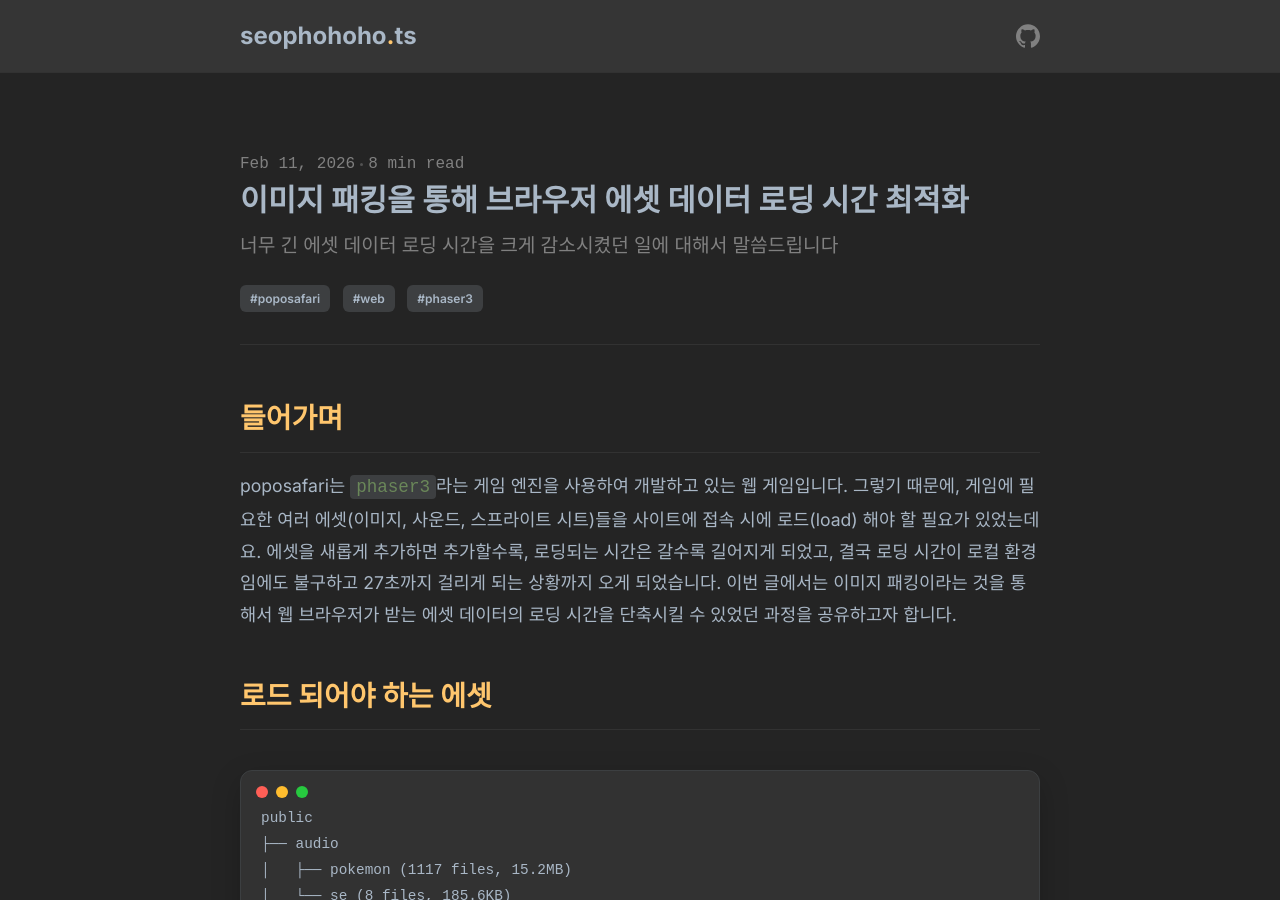
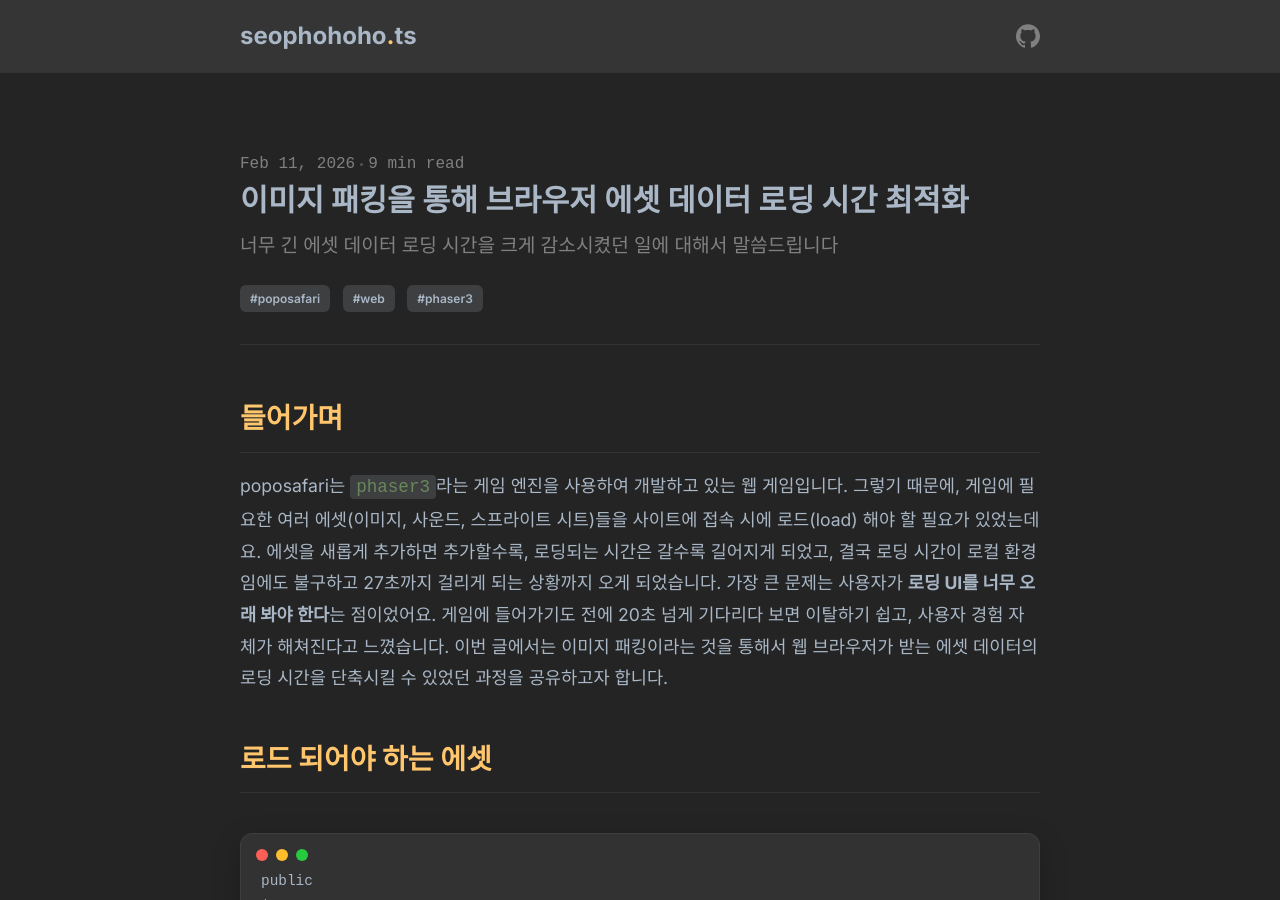
Before and after one commit to seophohoho/seophohoho.github.io, a Jekyll site: the page built from _posts/2026-02-13-0.md, in a window 1280 px wide and 900 px high. Built offline with Jekyll 4.4.1, drawn with Linux system fonts in a browser that asks for light colours; some of the changed text lies outside the part shown.

Commit message:
feat: update post

```diff
--- a/_posts/2026-02-13-0.md
+++ b/_posts/2026-02-13-0.md
@@ -8,7 +8,7 @@
 
 ## 들어가며
 
-poposafari는 `phaser3`라는 게임 엔진을 사용하여 개발하고 있는 웹 게임입니다. 그렇기 때문에, 게임에 필요한 여러 에셋(이미지, 사운드, 스프라이트 시트)들을 사이트에 접속 시에 로드(load) 해야 할 필요가 있었는데요. 에셋을 새롭게 추가하면 추가할수록, 로딩되는 시간은 갈수록 길어지게 되었고, 결국 로딩 시간이 로컬 환경임에도 불구하고 27초까지 걸리게 되는 상황까지 오게 되었습니다. 이번 글에서는 이미지 패킹이라는 것을 통해서 웹 브라우저가 받는 에셋 데이터의 로딩 시간을 단축시킬 수 있었던 과정을 공유하고자 합니다.
+poposafari는 `phaser3`라는 게임 엔진을 사용하여 개발하고 있는 웹 게임입니다. 그렇기 때문에, 게임에 필요한 여러 에셋(이미지, 사운드, 스프라이트 시트)들을 사이트에 접속 시에 로드(load) 해야 할 필요가 있었는데요. 에셋을 새롭게 추가하면 추가할수록, 로딩되는 시간은 갈수록 길어지게 되었고, 결국 로딩 시간이 로컬 환경임에도 불구하고 27초까지 걸리게 되는 상황까지 오게 되었습니다. 가장 큰 문제는 사용자가 **로딩 UI를 너무 오래 봐야 한다**는 점이었어요. 게임에 들어가기도 전에 20초 넘게 기다리다 보면 이탈하기 쉽고, 사용자 경험 자체가 해쳐진다고 느꼈습니다. 이번 글에서는 이미지 패킹이라는 것을 통해서 웹 브라우저가 받는 에셋 데이터의 로딩 시간을 단축시킬 수 있었던 과정을 공유하고자 합니다.
 
 ## 로드 되어야 하는 에셋
 
@@ -162,6 +162,8 @@
 > 로딩 완료 시간 : 27.10초 -> 1.93초
 {: .callout .info }
 
+패킹 작업을 통해서 로딩 완료 시간이 27초에서 2초대로 줄었고, 사용자가 로딩 UI를 오래 바라보지 않아도 되게 되었습니다. 게임에 들어가기 전 불필요한 대기 시간이 크게 줄어들어 **사용자 경험**이 눈에 띄게 나아졌습니다.
+
 ## 참고
 
 - [브라우저 HTTP 최대 연결수 알아보기 - Medium](https://medium.com/@syalot005006/브라우저-http-최대-연결수-알아보기-3f7aa1453bc2)
```
